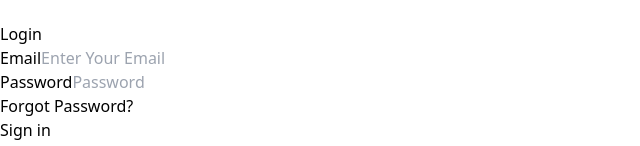
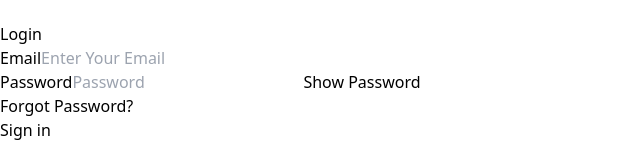
Before and after one commit to nahid-139/Summer-camp-assignment-12-client, a React (Vite) app: page /login in a window 1280 px wide. Shown: the part 146-292 px from the top of the page, without its empty margins (0-640 px from the left). Built offline with nearby package versions, Linux system fonts and the light colour scheme; no server answers.

Commit message:
LogIn page Show Hide Password Button Added

```diff
--- a/src/Components/Pages/Login/Login.jsx
+++ b/src/Components/Pages/Login/Login.jsx
@@ -2,15 +2,13 @@ import {
     GoogleAuthProvider,
     signInWithPopup,
   } from "firebase/auth";
-  import { useContext } from "react";
-  import { FaGoogle } from "react-icons/fa";
-  import { Link, useLocation, useNavigate } from "react-router-dom";
-
-// import UseTitle from "../UseTitle/UseTitle";
+import { useContext, useState } from "react";
+import { FaGoogle } from "react-icons/fa";
+import { Link, useLocation, useNavigate } from "react-router-dom";
 import { AuthContext, auth } from "../../Context/UseContext";
 import Swal from "sweetalert2";
   const Login = () => {
-//    UseTitle('Log In')
+    const [showPassword, setShowPassword] = useState(false);
     const { signIn } = useContext(AuthContext);
 
     const googleProvider = new GoogleAuthProvider();
@@ -62,7 +60,9 @@ import Swal from "sweetalert2";
         });
     };
 
-
+    const togglePasswordVisibility = () => {
+      setShowPassword(!showPassword);
+    };
     return (
       <div className="lg:flex sm:flex-col py-20 lg:flex-row justify-evenly">
         <div className="lg:w-1/2 max-w-md p-8 space-y-3 rounded-xl shadow-xl  dark:text-gray-900">
@@ -88,13 +88,16 @@ import Swal from "sweetalert2";
                 Password
               </label>
               <input
-                type="password"
+                type={showPassword ? 'text' : 'password'}
                 name="password"
                 id="password"
                 placeholder="Password"
                 className="w-full text-lg px-4 py-3 rounded-md dark:border-gray-700 dark:bg-gray-900 dark:text-gray-100 focus:dark:border-violet-400"
                 required
               />
+              <button type="button" onClick={togglePasswordVisibility}>
+          {showPassword ? 'Hide Password' : 'Show Password'}
+        </button>
               <div className="flex justify-end text-lg dark:text-gray-400">
                 <button>Forgot Password?</button>
               </div>
```
